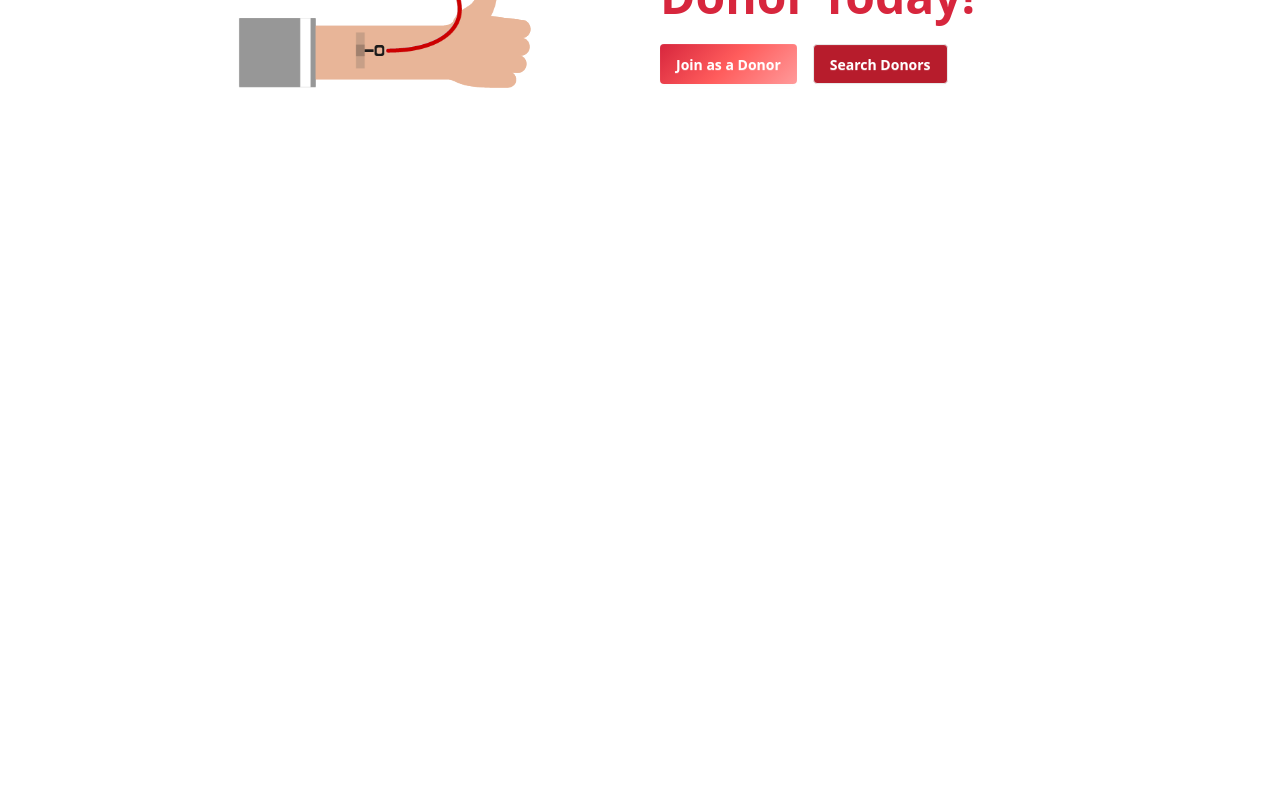
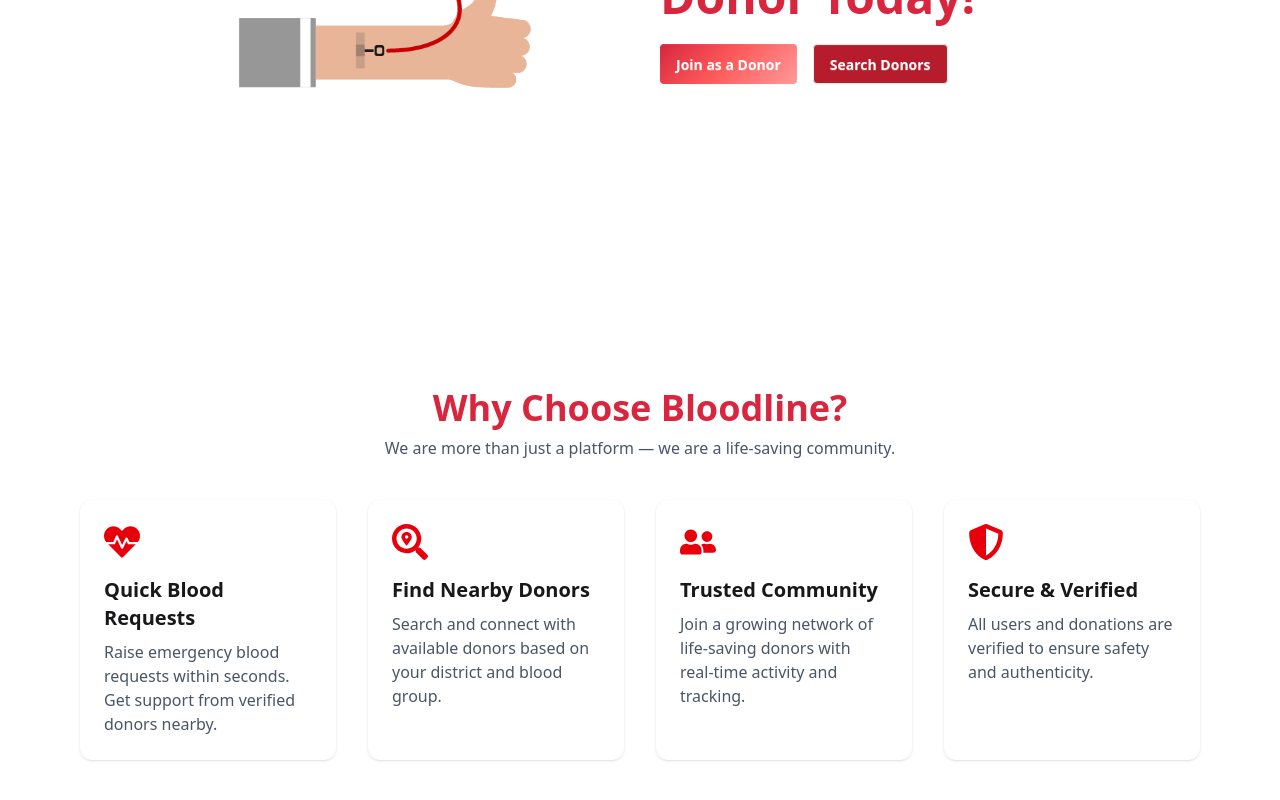
Before and after one commit to Ahammad204/bloodline_client_side, a React (Vite) app: page / in a window 1280 px wide. Shown: the part 460-1260 px from the top of the page. Before the commit the page ends 800 px from the top, so only its background shows below. Built offline with nearby package versions, Linux system fonts and the light colour scheme; no server answers.

Commit message:
Add Featured section with icons and integrate into Home component

```diff
--- a/package.json
+++ b/package.json
@@ -18,6 +18,7 @@
     "react": "^19.1.0",
     "react-dom": "^19.1.0",
     "react-hot-toast": "^2.5.2",
+    "react-icons": "^5.5.0",
     "react-router-dom": "^7.6.3",
     "sort-by": "^1.2.0"
   },
--- /dev/null
+++ b/src/Home/Featured/Featured.jsx
@@ -0,0 +1,62 @@
+import React from "react";
+import {
+  FaHeartbeat,
+  FaSearchLocation,
+  FaUserFriends,
+  FaShieldAlt,
+} from "react-icons/fa";
+import SectionTitle from "../../Shared/SectionTitle/SectionTitle";
+
+const features = [
+  {
+    icon: <FaHeartbeat className="text-red-600 text-4xl" />,
+    title: "Quick Blood Requests",
+    description:
+      "Raise emergency blood requests within seconds. Get support from verified donors nearby.",
+  },
+  {
+    icon: <FaSearchLocation className="text-red-600 text-4xl" />,
+    title: "Find Nearby Donors",
+    description:
+      "Search and connect with available donors based on your district and blood group.",
+  },
+  {
+    icon: <FaUserFriends className="text-red-600 text-4xl" />,
+    title: "Trusted Community",
+    description:
+      "Join a growing network of life-saving donors with real-time activity and tracking.",
+  },
+  {
+    icon: <FaShieldAlt className="text-red-600 text-4xl" />,
+    title: "Secure & Verified",
+    description:
+      "All users and donations are verified to ensure safety and authenticity.",
+  },
+];
+
+const FeaturedSection = () => {
+  return (
+    <section className="py-12  px-4 md:px-8 lg:px-20">
+      <SectionTitle
+        title={"Why Choose Bloodline?"}
+        subTitle={
+          " We are more than just a platform — we are a life-saving community."
+        }
+      />
+      <div className="grid gap-8 md:grid-cols-2 lg:grid-cols-4">
+        {features.map((feature, index) => (
+          <div
+            key={index}
+            className="p-6 bg-white rounded-xl shadow hover:shadow-md transition"
+          >
+            <div className="mb-4">{feature.icon}</div>
+            <h3 className="text-xl font-semibold mb-2">{feature.title}</h3>
+            <p className="text-gray-600">{feature.description}</p>
+          </div>
+        ))}
+      </div>
+    </section>
+  );
+};
+
+export default FeaturedSection;
--- a/src/Home/Home/Home.jsx
+++ b/src/Home/Home/Home.jsx
@@ -1,10 +1,12 @@
 import React from 'react';
 import Banner from '../Banner/Banner';
+import FeaturedSection from '../Featured/Featured';
 
 const Home = () => {
     return (
         <>
             <Banner></Banner>
+            <FeaturedSection></FeaturedSection>
         </>
     );
 };
--- /dev/null
+++ b/src/Shared/SectionTitle/SectionTitle.jsx
@@ -0,0 +1,16 @@
+import React from "react";
+
+const SectionTitle = ({title,subTitle}) => {
+  return (
+    <div className="text-center mb-10">
+      <h2 className="text-3xl md:text-4xl font-bold text-[#D7263D]">
+        {title}
+      </h2>
+      <p className="text-gray-600 mt-2">
+       {subTitle}
+      </p>
+    </div>
+  );
+};
+
+export default SectionTitle;
```
Also changed, not shown: 1 other file (tests, documents, lock files or other folders).
